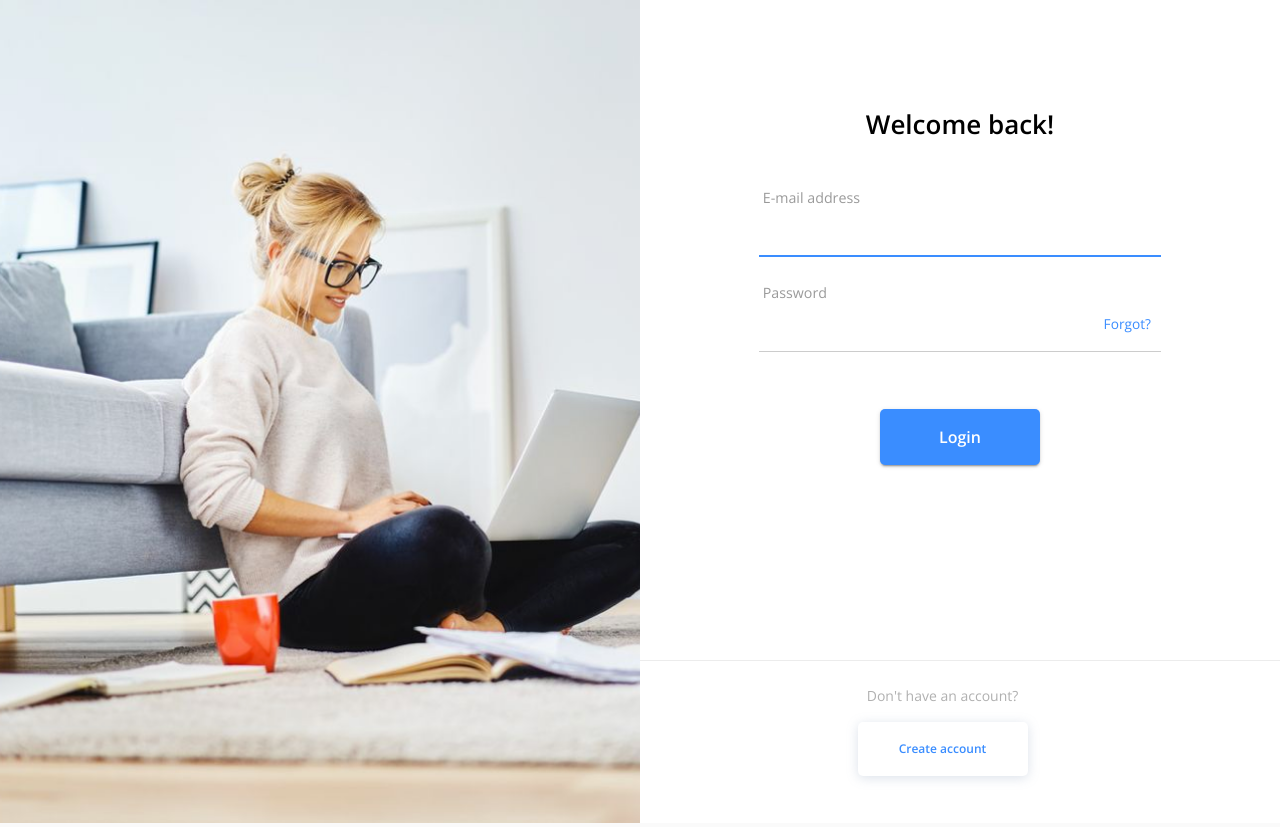
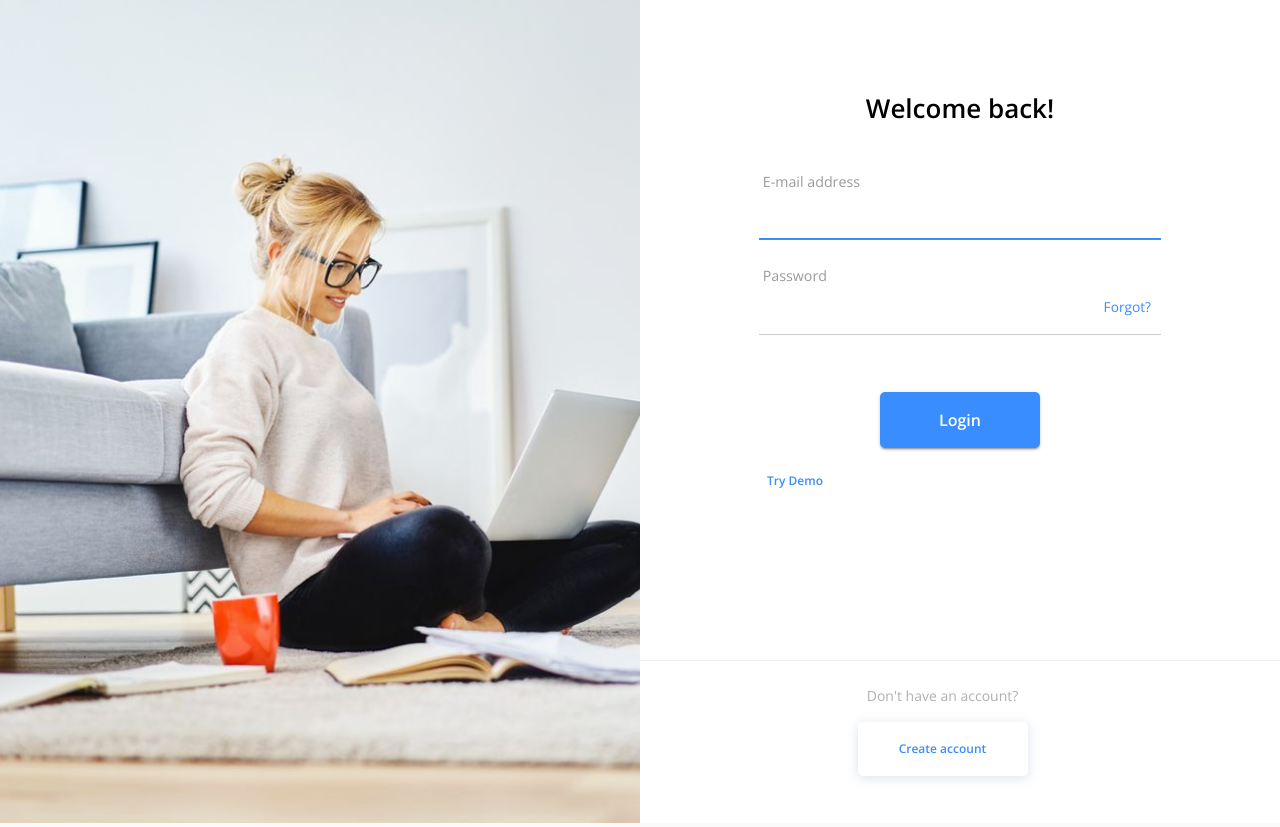
Before and after one commit to hatchways/team-table-tennis, a React (Create React App) app in the folder client/: page /login in a window 1280 px wide. Built offline with nearby package versions, Linux system fonts and the light colour scheme; no server answers.

Commit message:
Created a Demobutton component and added on Sign up/ Login page -inprogress

```diff
--- a/client/src/components/DemoButton/demoButton.tsx
+++ b/client/src/components/DemoButton/demoButton.tsx
@@ -1,8 +1,35 @@
 import React from 'react';
 import { Button } from '@material-ui/core';
+import login from '../../helpers/APICalls/login';
+import { useAuth } from '../../context/useAuthContext';
+import { useSnackBar } from '../../context/useSnackbarContext';
 
-const demoButton = () => {
-  return <Button color="primary">Try Demo</Button>;
-};
+export default function DemoButton(): JSX.Element {
+  const email = '';
+  const password = '';
 
-export default demoButton;
+  const { updateLoginContext } = useAuth();
+  const { updateSnackBarMessage } = useSnackBar();
+
+  const handleSubmit = ({ email, password }: { email: string; password: string }) => {
+    login(email, password).then((data) => {
+      if (data.error) {
+        updateSnackBarMessage(data.error.message);
+      } else if (data.success) {
+        updateLoginContext(data.success);
+      } else {
+        // should not get here from backend but this catch is for an unknown issue
+        console.error({ data });
+        updateSnackBarMessage('An unexpected error occurred. Please try again');
+      }
+    });
+  };
+
+  return (
+    <form onSubmit={() => handleSubmit({ email, password })}>
+      <Button type="submit" color="primary">
+        Try Demo
+      </Button>
+    </form>
+  );
+}
--- a/client/src/pages/Login/LoginForm/LoginForm.tsx
+++ b/client/src/pages/Login/LoginForm/LoginForm.tsx
@@ -6,6 +6,7 @@ import * as Yup from 'yup';
 import Typography from '@material-ui/core/Typography';
 import useStyles from './useStyles';
 import { CircularProgress } from '@material-ui/core';
+import DemoButton from '../../../components/DemoButton/demoButton';
 
 interface Props {
   handleSubmit: (
@@ -89,6 +90,7 @@ export default function Login({ handleSubmit }: Props): JSX.Element {
               {isSubmitting ? <CircularProgress style={{ color: 'white' }} /> : 'Login'}
             </Button>
           </Box>
+          <DemoButton />
           <div style={{ height: 95 }} />
         </form>
       )}
--- a/client/src/pages/SignUp/SignUpForm/SignUpForm.tsx
+++ b/client/src/pages/SignUp/SignUpForm/SignUpForm.tsx
@@ -6,7 +6,7 @@ import * as Yup from 'yup';
 import Typography from '@material-ui/core/Typography';
 import useStyles from './useStyles';
 import { CircularProgress } from '@material-ui/core';
-import demoButton from '../../../components/DemoButton/demoButton';
+import DemoButton from '../../../components/DemoButton/demoButton';
 
 interface Props {
   handleSubmit: (
@@ -113,6 +113,7 @@ const SignUpForm = ({ handleSubmit }: Props): JSX.Element => {
               {isSubmitting ? <CircularProgress style={{ color: 'white' }} /> : 'Create'}
             </Button>
           </Box>
+          <DemoButton />
         </form>
       )}
     </Formik>
```
